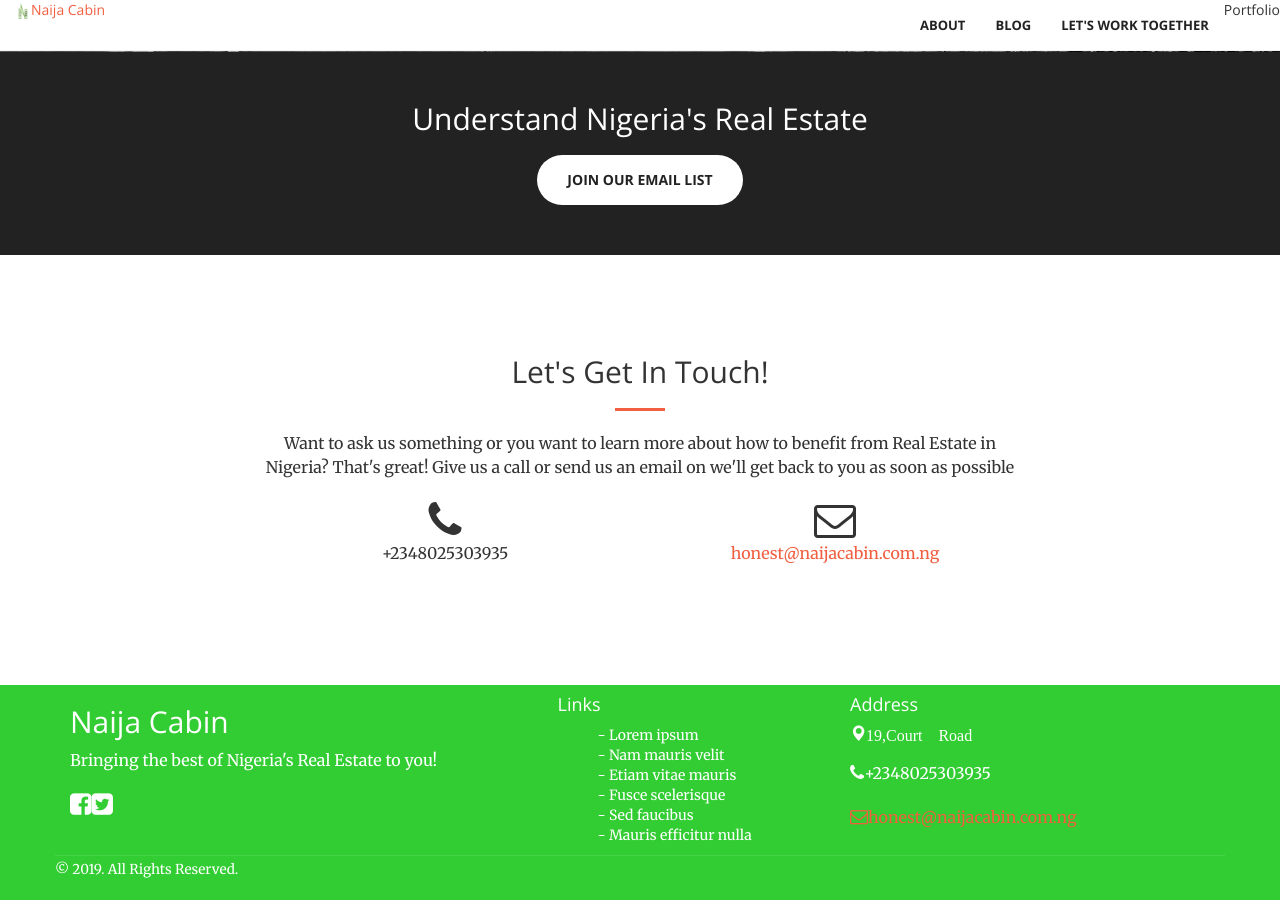
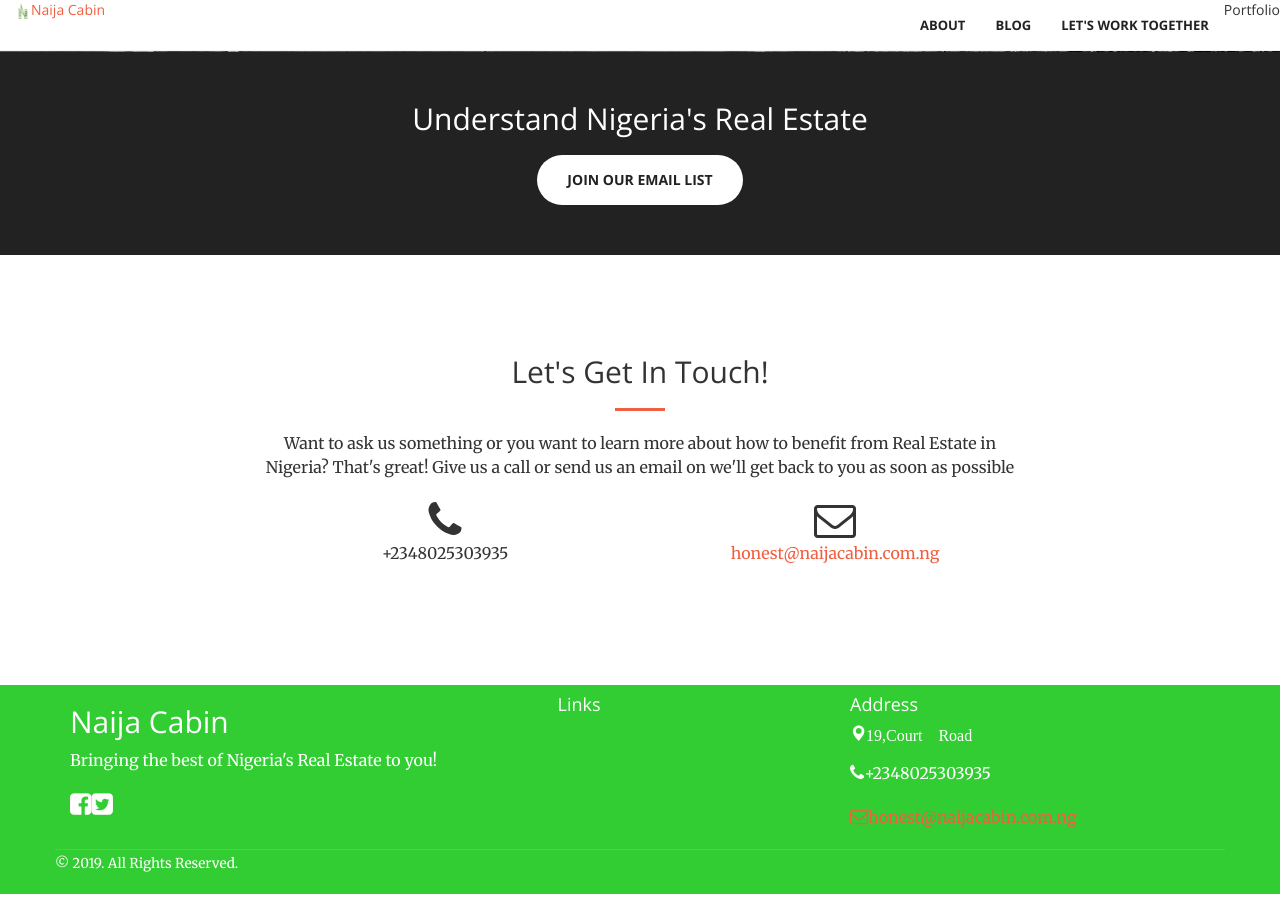
Before and after one commit to naijacabin/naijacabinblog, a Jekyll site: the page built from index.html, in a window 1280 px wide and 900 px high, scrolled down 848 px. Built offline with Jekyll 4.4.1, drawn with Linux system fonts in a browser that asks for light colours; the list of posts is cut into pages by our own code.

Commit message:
Update default.html

```diff
--- a/_layouts/default.html
+++ b/_layouts/default.html
@@ -121,12 +121,12 @@
     <div class="col-lg-3 col-xs-12 links">
       <h4 class="mt-lg-0 mt-sm-3">Links</h4>
         <ul class="m-0 p-0">
-          <li>- <a href="#">Lorem ipsum</a></li>
+         <!-- <li>- <a href="#">Lorem ipsum</a></li>
           <li>- <a href="#">Nam mauris velit</a></li>
           <li>- <a href="#">Etiam vitae mauris</a></li>
           <li>- <a href="#">Fusce scelerisque</a></li>
           <li>- <a href="#">Sed faucibus</a></li>
-          <li>- <a href="#">Mauris efficitur nulla</a></li>
+          <li>- <a href="#">Mauris efficitur nulla</a></li> -->
         </ul>
     </div>
     <div class="col-lg-4 col-xs-12 location">
```
